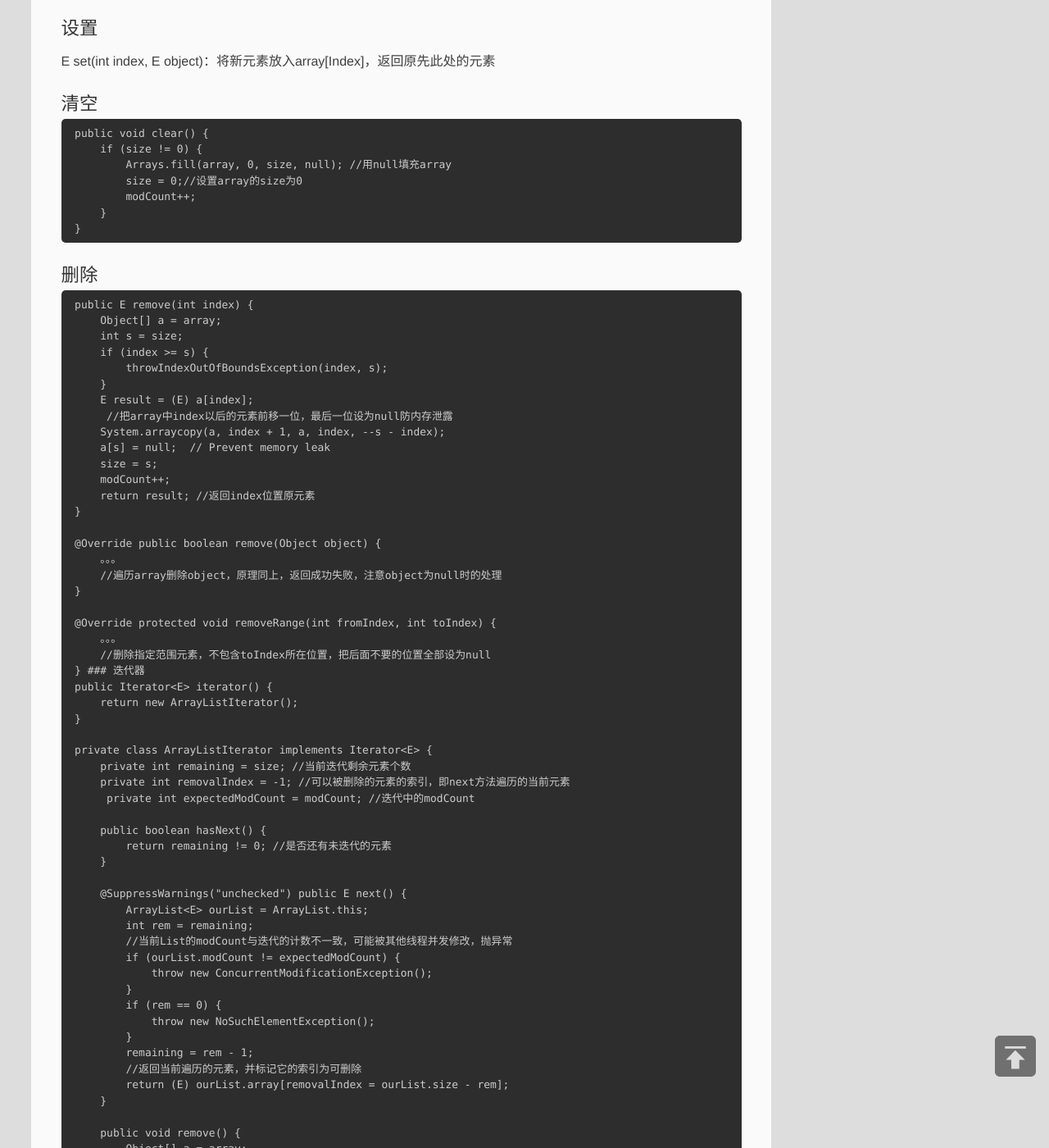
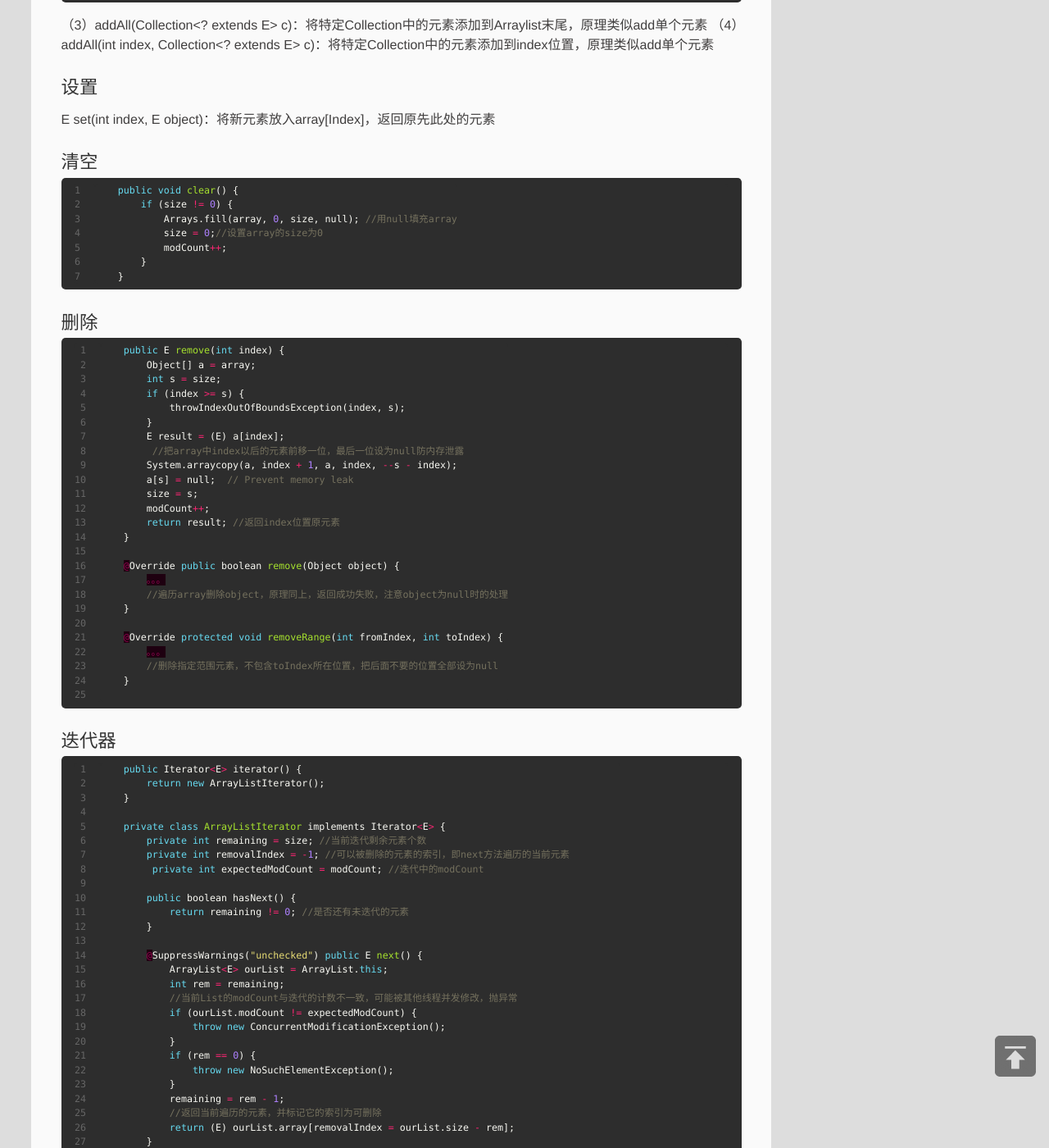
Before and after one commit to geminixing/geminixing.github.io, a Jekyll site: the page built from _posts/2017-09-20-ArrayList-source-code-analyze.md, in a window 1280 px wide and 1400 px high, scrolled down 1683 px. Shown: the whole window at 82% size. Built offline with Jekyll 4.4.1, drawn with Linux system fonts in a browser that asks for light colours; Markdown is read by kramdown in place of the engine named in the settings; some of the changed text lies outside the part shown.

Commit message:
tryagain
ta

```diff
--- a/_posts/2017-09-20-ArrayList-source-code-analyze.md
+++ b/_posts/2017-09-20-ArrayList-source-code-analyze.md
@@ -30,7 +30,7 @@ E get(int index)：直接读取array的指定索引值
 
 ### 添加
 （1）add(E e)：将指定的元素添加到列表的尾部。
-
+{% highlight c++ linenos %}
     public boolean add(E object) {
         Object[] a = array;
         int s = size;
@@ -47,8 +47,9 @@ E get(int index)：直接读取array的指定索引值
         modCount++;
         return true;
     }
+	{% endhighlight %}
 （2）add(int index, E element)：在index位置插入element。
-
+{% highlight c++ linenos %}
     public void add(int index, E object) {
         Object[] a = array;
         int s = size;
@@ -69,6 +70,7 @@ E get(int index)：直接读取array的指定索引值
         size = s + 1;
         modCount++;
     }
+	{% endhighlight %}
 （3）addAll(Collection<? extends E> c)：将特定Collection中的元素添加到Arraylist末尾，原理类似add单个元素
 （4）addAll(int index, Collection<? extends E> c)：将特定Collection中的元素添加到index位置，原理类似add单个元素
 
@@ -78,7 +80,7 @@ E get(int index)：直接读取array的指定索引值
 E set(int index, E object)：将新元素放入array[Index]，返回原先此处的元素
 
 ### 清空
-
+{% highlight c++ linenos %}
     public void clear() {
         if (size != 0) {
             Arrays.fill(array, 0, size, null); //用null填充array
@@ -86,9 +88,10 @@ E set(int index, E object)：将新元素放入array[Index]，返回原先此处
             modCount++;
         }
     }
+{% endhighlight %}
 
 ### 删除
-
+{% highlight c++ linenos %}
     public E remove(int index) {
         Object[] a = array;
         int s = size;
@@ -113,7 +116,10 @@ E set(int index, E object)：将新元素放入array[Index]，返回原先此处
         。。。
         //删除指定范围元素，不包含toIndex所在位置，把后面不要的位置全部设为null
     }
+	{% endhighlight %}
+
 ### 迭代器
+{% highlight c++ linenos %}
     public Iterator<E> iterator() {
         return new ArrayListIterator();
     }
@@ -157,9 +163,11 @@ E set(int index, E object)：将新元素放入array[Index]，返回原先此处
             expectedModCount = ++modCount; //算作一次修改
         }
     }
+	{% endhighlight %}
+
 ### 其他方法
 1、ensureCapacity(int)：确保容量不低于一个最小值
-
+{% highlight c++ linenos %}
     public void ensureCapacity(int minimumCapacity) {
         Object[] a = array;
         //如果当前容量低于入参，按入参创建新数组
@@ -170,17 +178,18 @@ E set(int index, E object)：将新元素放入array[Index]，返回原先此处
             modCount++;
         }
     }
+	{% endhighlight %}
 2、clear()：清空List
-
+{% highlight c++ linenos %}
     public void clear() {
         if (size != 0) { //将数组元素全部置为null，size归零
             Arrays.fill(array, 0, size, null);
             size = 0;
             modCount++;
         }
-    }
+    }{% endhighlight %}
 3、trimToSize：调整List大小，使容量和元素个数相同。
-
+{% highlight c++ linenos %}
     public void trimToSize() {
         int s = size;
         if (s == array.length) {
@@ -194,7 +203,7 @@ E set(int index, E object)：将新元素放入array[Index]，返回原先此处
             array = newArray;
         }
         modCount++;
-    }
+    }{% endhighlight %}
 
 #### 5、Fail-Fast机制
 ArrayList采用了快速失败的机制，通过记录modCount参数来实现。在面对并发的修改时，迭代器很快就会完全失败，而不是冒着在将来某个不确定时间发生任意不确定行为的风险。
```
Also changed, not shown: other parts of _posts/2017-09-20-ArrayList-source-code-analyze.md (+3 -3 lines).
